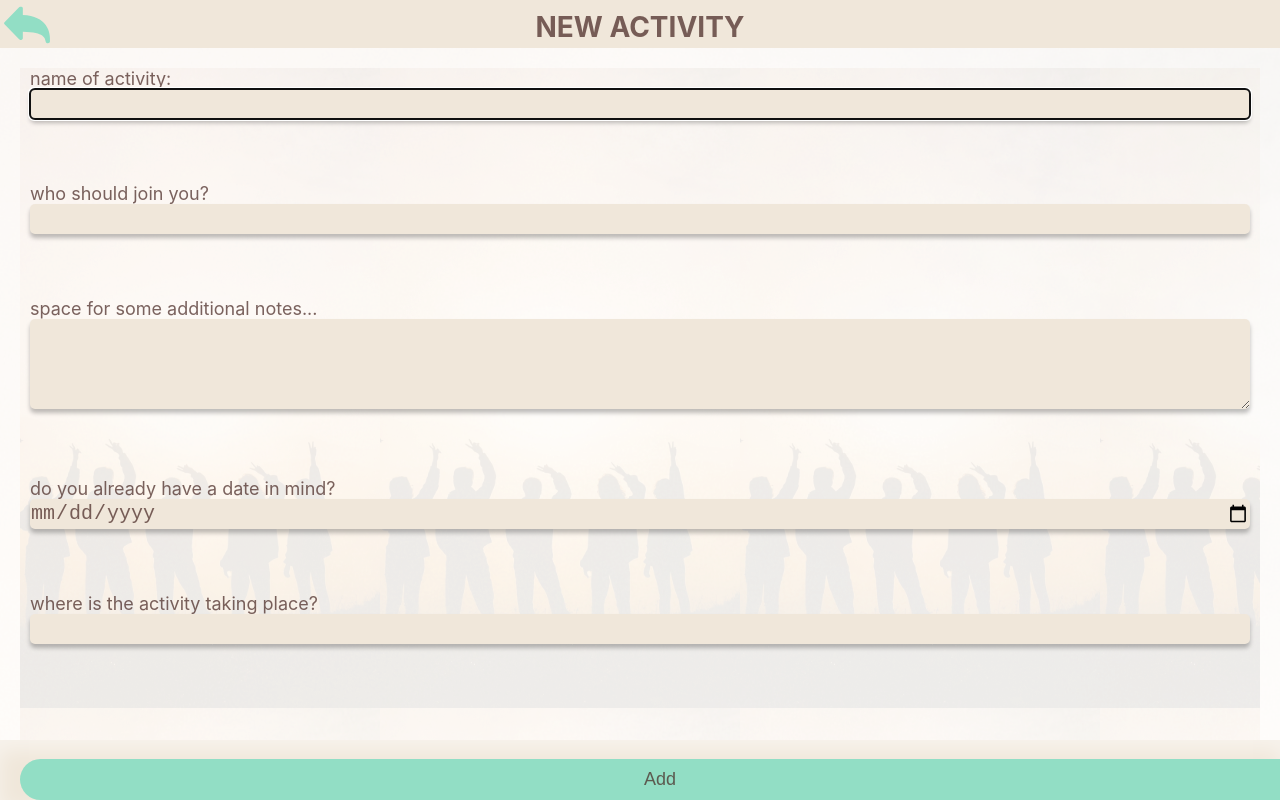
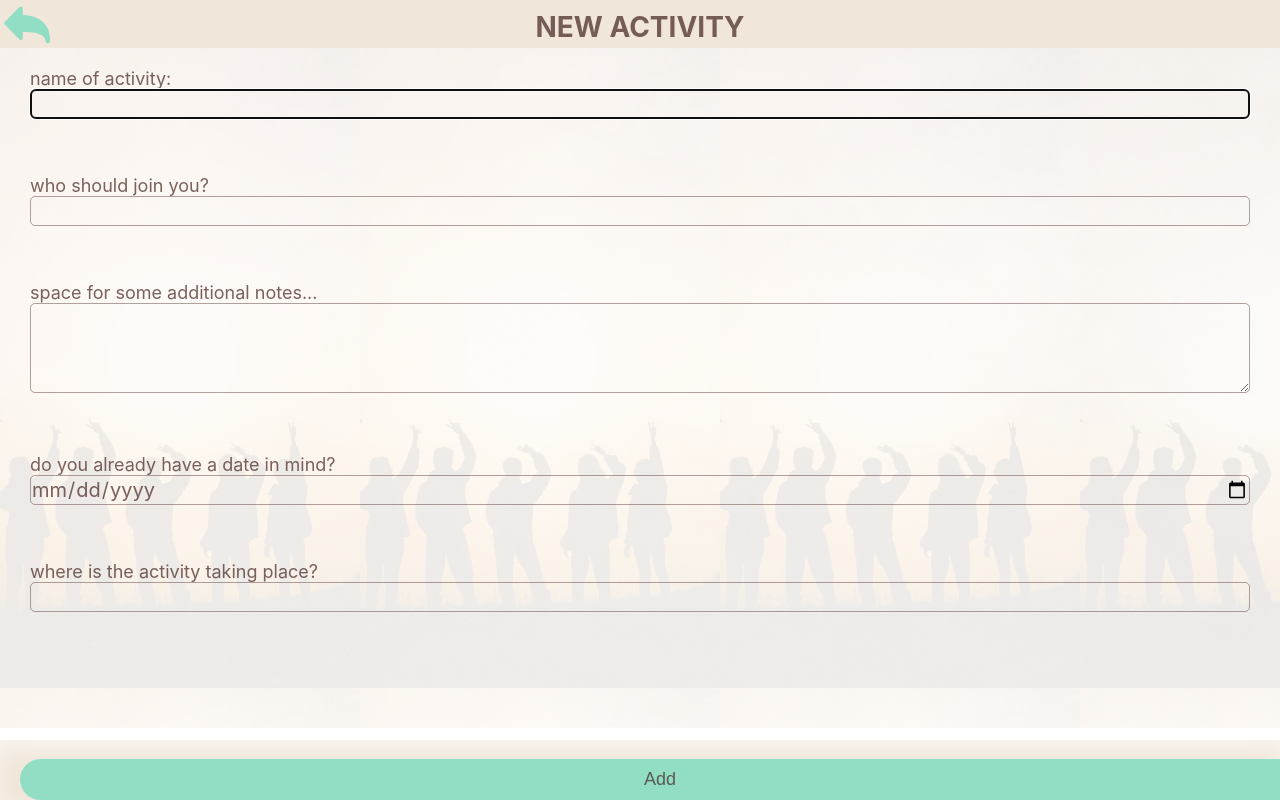
Before and after one commit to JelenadlS/capstone-project, a React (Create React App) app: page /newactivity in a window 1280 px wide. Built offline with nearby package versions, Linux system fonts and the light colour scheme.

Commit message:
Adkust form styling

```diff
--- a/src/GlobalStyles.js
+++ b/src/GlobalStyles.js
@@ -9,6 +9,7 @@ export default createGlobalStyle`
 
 body {
   font-family:  -apple-system, BlinkMacSystemFont, 'Segoe UI', Roboto, Oxygen, Ubuntu, Cantarell, 'Open Sans', 'Helvetica Neue', sans-serif;
+  color: rgba(71, 39, 35, 0.72);
   font-size: 18px;
 }
 `;
--- a/src/components/Card.js
+++ b/src/components/Card.js
@@ -10,7 +10,8 @@ export default function Card({
   errorMessage,
   onDeleteActivity,
   id,
-  nameOfSelectedFriend,nameOfSelectedActivity
+  nameOfSelectedFriend,
+  nameOfSelectedActivity,
 }) {
   const [show, setShow] = useState(false);
 
@@ -26,6 +27,7 @@ export default function Card({
           padding="10px"
           width="auto"
           height="auto"
+          position="0"
           onClick={() => setShow(true)}
         >
           <img src={deleteicon} alt="delete" />
@@ -44,7 +46,6 @@ export default function Card({
 }
 
 const WrapperCard = styled.section`
-  color: rgba(71, 39, 35, 0.72);
   border-bottom: 0.5px solid rgba(71, 39, 35, 0.72);
   display: grid;
   grid-template-columns: auto auto;
--- a/src/components/Form.js
+++ b/src/components/Form.js
@@ -17,6 +17,7 @@ export default function Form({
     register,
     handleSubmit,
     setFocus,
+    trigger,
     formState: { errors },
   } = useForm({
     defaultValues: preloadedValues
@@ -73,13 +74,18 @@ export default function Form({
           name="activity"
           {...register('activity', {
             required: 'So, you plan to do nothing?? 😉',
-            maxLength: { value: 50 },
+            maxLength: {
+              value: 50,
+              message:
+                'This might be a little too long for just an activty, use the notes!',
+            },
             minLength: {
               value: 3,
               message:
                 'This is an activity with not even 2 characters? - I do not believe you..',
             },
           })}
+          onKeyUp={() => trigger('activity')}
         />
         {errors.activity && (
           <ErrorMessage name="error-message">
@@ -100,6 +106,7 @@ export default function Form({
               message: 'I can not believe that someone has so many friends',
             },
           })}
+          onKeyUp={() => trigger('friend')}
         />
         {errors.friend && (
           <ErrorMessage name="error-message">
@@ -121,6 +128,7 @@ export default function Form({
               message: 'Do you really need such a long note?',
             },
           })}
+          onKeyUp={() => trigger('notes')}
         />
         {errors.notes && (
           <ErrorMessage name="error-message">
@@ -131,7 +139,7 @@ export default function Form({
 
       <label htmlFor="date">
         do you already have a date in mind?
-        <input
+        <StyledDate
           data-testid="date"
           id="date"
           type="date"
@@ -152,6 +160,7 @@ export default function Form({
               message: 'This address is way too long!',
             },
           })}
+          onKeyUp={() => trigger('location')}
         />
         {errors.location && (
           <ErrorMessage name="error-message">
@@ -178,18 +187,17 @@ const WrapperForm = styled.form`
   height: 85vh;
   display: grid;
   grid-template-rows: repeat(5, auto) 40px;
-  color: rgba(71, 39, 35, 0.72);
-  margin: 20px;
+  padding: 20px;
   background-image: url(${backgroundpicture});
 
   label {
-    margin: 0px 10px;
+    padding: 0px 10px;
   }
 
   input {
-    border: none;
-    background: #f0e7da;
-    box-shadow: 0px 4px 4px rgba(0, 0, 0, 0.25);
+    background: transparent;
+    border: 1px solid rgba(71, 39, 35, 0.42);
+    box-sizing: border-box;
     border-radius: 5px;
     height: 30px;
     width: 100%;
@@ -198,17 +206,22 @@ const WrapperForm = styled.form`
   }
 
   textarea {
-    border: none;
-    background: #f0e7da;
-    box-shadow: 0px 4px 4px rgba(0, 0, 0, 0.25);
+    background: transparent;
+    border: 1px solid rgba(71, 39, 35, 0.42);
     border-radius: 5px;
     height: 90px;
     width: 100%;
     color: rgba(71, 39, 35, 0.72);
-    font-size: 20px;
+    font-size: 18px;
+    font-family: -apple-system, BlinkMacSystemFont, 'Segoe UI', Roboto, Oxygen,
+      Ubuntu, Cantarell, 'Open Sans', 'Helvetica Neue', sans-serif;
   }
 `;
 
+const StyledDate = styled.input`
+  font-family: -apple-system, BlinkMacSystemFont, 'Segoe UI', Roboto, Oxygen,
+    Ubuntu, Cantarell, 'Open Sans', 'Helvetica Neue', sans-serif;
+`;
 const ErrorMessage = styled.span`
   font-size: 12px;
   color: red;
--- a/src/components/FriendCard.js
+++ b/src/components/FriendCard.js
@@ -17,7 +17,6 @@ export default function FriendCard({ friend, sumOfActivitiesEachFriend }) {
 }
 
 const WrapperCard = styled.section`
-  color: rgba(71, 39, 35, 0.72);
   border-bottom: 0.5px solid rgba(71, 39, 35, 0.72);
   padding: 5px;
 `;
--- a/src/components/Header.js
+++ b/src/components/Header.js
@@ -12,7 +12,6 @@ const StyledHeader = styled.header`
   background: #f0e7da;
   padding: 10px;
   text-transform: uppercase;
-  color: rgba(71, 39, 35, 0.72);
   position: sticky;
   top: 0px;
   z-index: 1;
--- a/src/components/List.js
+++ b/src/components/List.js
@@ -39,7 +39,6 @@ export default function List({
 
 const ListStyle = styled.ul`
   list-style-type: none;
-  color: rgba(71, 39, 35, 0.72);
 
   li {
     padding: 5px;
```
